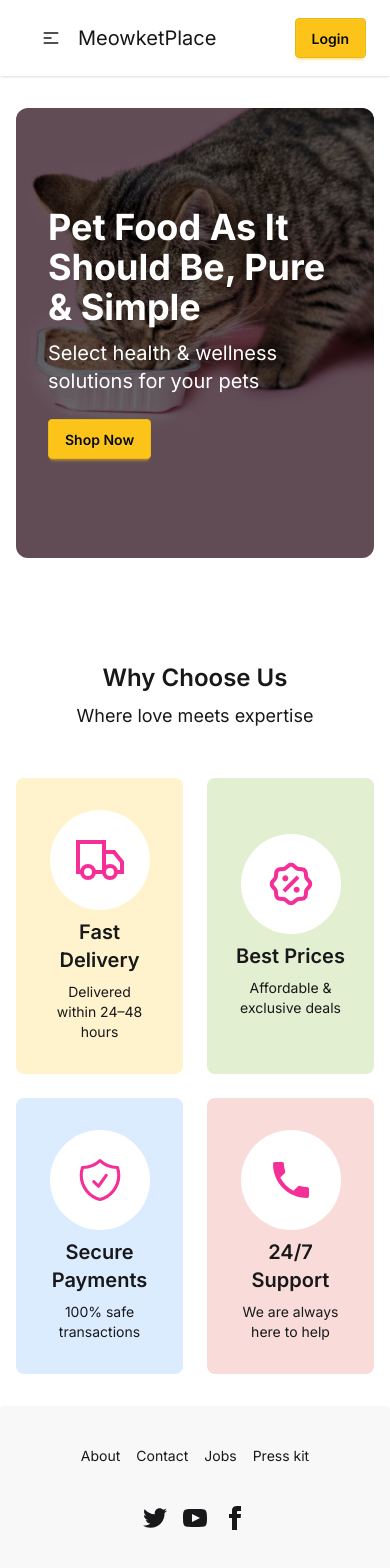
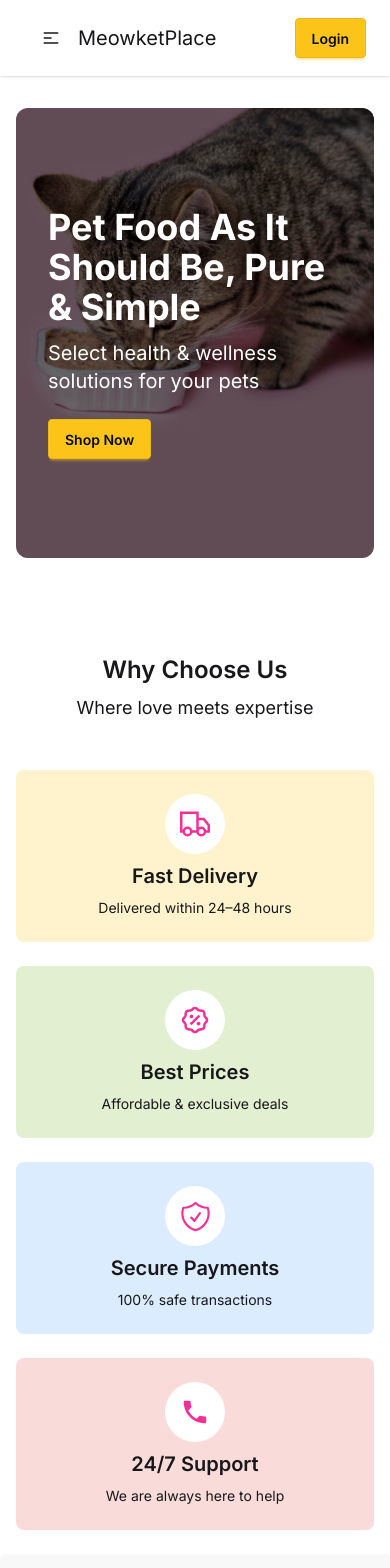
Before and after one commit to sagormajomder/meowket-place, a Next.js app: page / in a window 390 px wide. Shown: the top 1568 px of the page. Built offline with nearby package versions, Linux system fonts and the light colour scheme; no server answers.

Commit message:
Refactor WhyChooseUs component for improved responsiveness and styling

```diff
--- a/src/components/Homepage/WhyChooseUs.jsx
+++ b/src/components/Homepage/WhyChooseUs.jsx
@@ -6,14 +6,14 @@ import SectionTitle from '../SectionTitle';
 
 export default function WhyChooseUs() {
   return (
-    <section className='py-8'>
+    <section className='py-6'>
       <Container>
         <SectionTitle title='Why Choose Us' desc='Where love meets expertise' />
-        <div className='grid grid-cols-2 md:grid-cols-4 gap-6'>
+        <div className='grid grid-cols-1 min-[30rem]:grid-cols-2 min-[50rem]:grid-cols-4 lg:gap-6 gap-6 min-[50rem]:gap-2'>
           {/* Box 1 */}
-          <div className='py-8 sm:px-6  px-8 bg-[#FFF3CD] rounded-lg flex flex-col items-center justify-center gap-2'>
-            <div className='w-25 h-25 bg-white rounded-full flex items-center justify-center'>
-              <GrDeliver className='text-5xl text-secondary' />
+          <div className='py-6 px-2  bg-[#FFF3CD] rounded-lg flex flex-col items-center justify-center gap-2'>
+            <div className='sm:w-25 sm:h-25 w-15 h-15 bg-white rounded-full flex items-center justify-center'>
+              <GrDeliver className='sm:text-5xl text-3xl text-secondary' />
             </div>
             <div className='text-center'>
               <h3 className='heading-tertiary '>Fast Delivery</h3>
@@ -21,9 +21,9 @@ export default function WhyChooseUs() {
             </div>
           </div>
           {/* Box 2 */}
-          <div className='py-8 px-6  bg-[#E2EFD1] rounded-lg flex flex-col items-center justify-center gap-2'>
-            <div className='w-25 h-25 bg-white rounded-full flex items-center justify-center'>
-              <RiDiscountPercentLine className='text-5xl text-secondary' />
+          <div className='py-6 px-2  bg-[#E2EFD1] rounded-lg flex flex-col items-center justify-center gap-2'>
+            <div className='sm:w-25 sm:h-25 w-15 h-15 bg-white rounded-full flex items-center justify-center'>
+              <RiDiscountPercentLine className='sm:text-5xl text-3xl text-secondary' />
             </div>
             <div className='text-center'>
               <h3 className='heading-tertiary '>Best Prices</h3>
@@ -31,15 +31,15 @@ export default function WhyChooseUs() {
             </div>
           </div>
           {/* Box 3 */}
-          <div className='py-8 px-6  bg-[#DBECFF] rounded-lg flex flex-col items-center justify-center gap-2'>
-            <div className='w-25 h-25 bg-white rounded-full flex items-center justify-center'>
+          <div className='py-6 px-2  bg-[#DBECFF] rounded-lg flex flex-col items-center justify-center gap-2'>
+            <div className='sm:w-25 sm:h-25 w-15 h-15 bg-white rounded-full flex items-center justify-center'>
               <svg
                 xmlns='http://www.w3.org/2000/svg'
                 fill='none'
                 viewBox='0 0 24 24'
                 strokeWidth={1.5}
                 stroke='currentColor'
-                className='size-12.5 text-secondary'>
+                className='sm:size-12.5 size-8.75 text-secondary'>
                 <path
                   strokeLinecap='round'
                   strokeLinejoin='round'
@@ -53,9 +53,9 @@ export default function WhyChooseUs() {
             </div>
           </div>
           {/* Box 4 */}
-          <div className='py-8 px-6  bg-[#F9DCDA] rounded-lg flex flex-col items-center justify-center gap-2'>
-            <div className='w-25 h-25 bg-white rounded-full flex items-center justify-center'>
-              <IoMdCall className='text-5xl text-secondary' />
+          <div className='py-6 px-2  bg-[#F9DCDA] rounded-lg flex flex-col items-center justify-center gap-2'>
+            <div className='sm:w-25 sm:h-25 w-15 h-15 bg-white rounded-full flex items-center justify-center'>
+              <IoMdCall className='sm:text-5xl text-3xl text-secondary' />
             </div>
             <div className='text-center'>
               <h3 className='heading-tertiary '>24/7 Support</h3>
```
